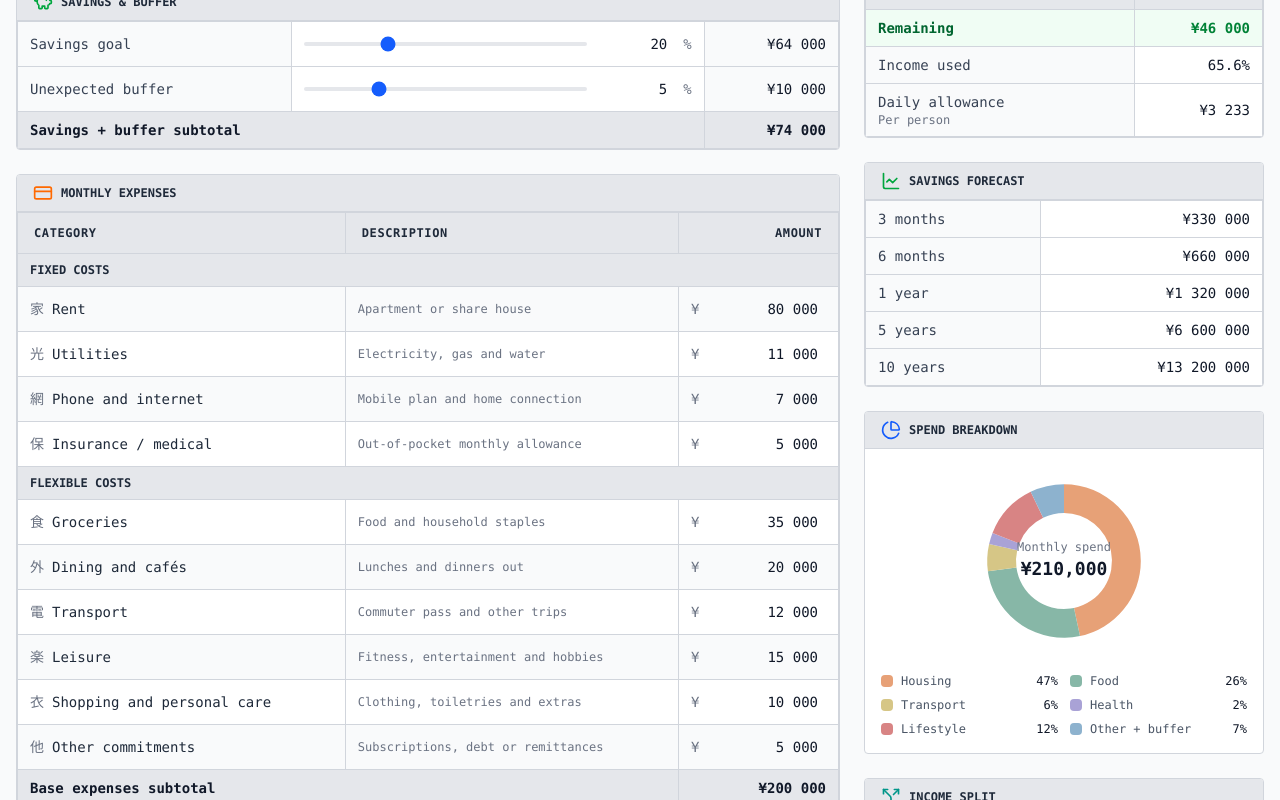
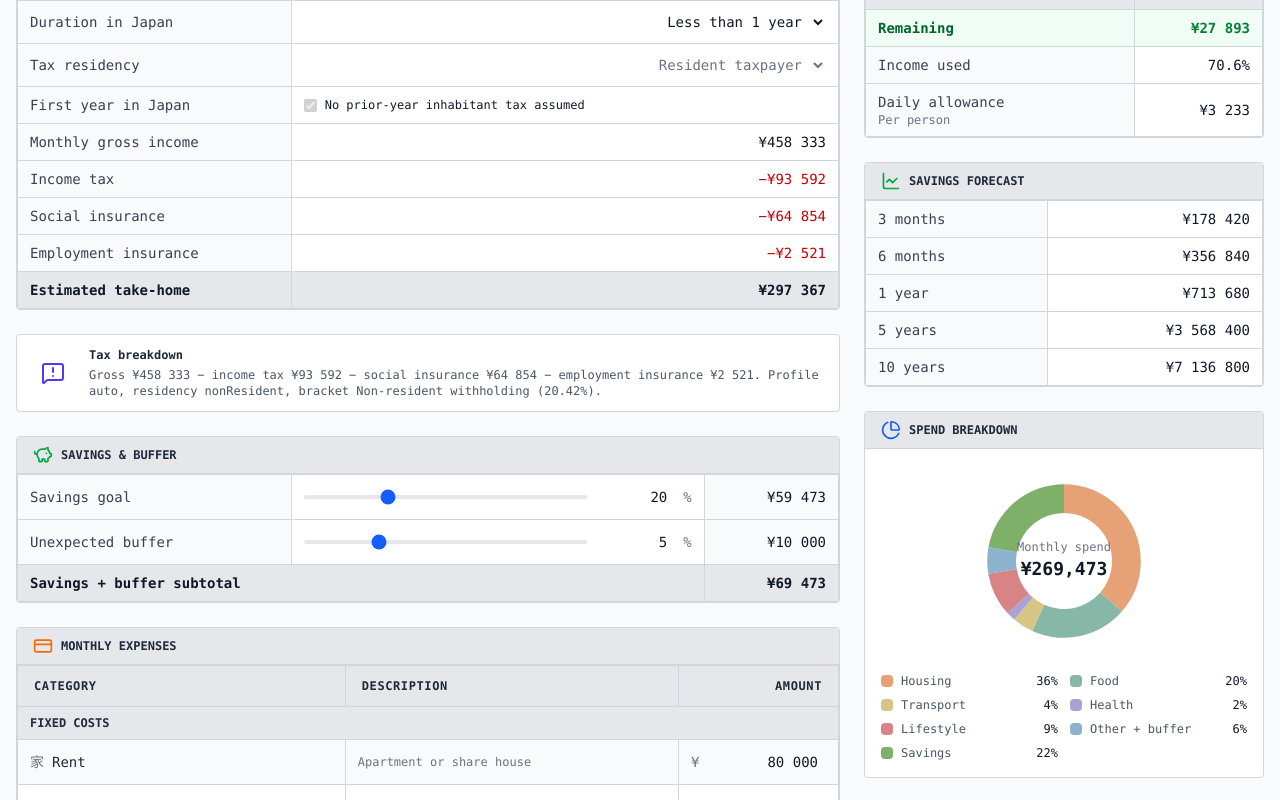
Before and after one commit to dewald-els/svelte-expenses-calculator, a Svelte app: page / in a window 1280 px wide. Shown: the part 320-1120 px from the top of the page. Built offline with nearby package versions, Linux system fonts and the light colour scheme.

Commit message:
redesign tweaking

```diff
--- a/src/App.svelte
+++ b/src/App.svelte
@@ -432,8 +432,40 @@
 
                 {#if planResult.takeHomeEstimate}
                   <tr>
-                    <td class="border border-gray-300 bg-gray-50 px-3 py-2 font-medium text-gray-700">Estimated take-home</td>
-                    <td class="border border-gray-300 px-3 py-2 text-right font-mono font-semibold text-gray-900">
+                    <td class="border border-gray-300 bg-gray-50 px-3 py-2 font-medium text-gray-700">Monthly gross income</td>
+                    <td class="border border-gray-300 px-3 py-2 text-right font-mono">
+                      {formatYen(planResult.takeHomeEstimate.monthlyGross)}
+                    </td>
+                  </tr>
+                  <tr>
+                    <td class="border border-gray-300 bg-gray-50 px-3 py-2 font-medium text-gray-700">Income tax</td>
+                    <td class="border border-gray-300 px-3 py-2 text-right font-mono text-red-700">
+                      −{formatYen(planResult.takeHomeEstimate.monthlyIncomeTax)}
+                    </td>
+                  </tr>
+                  {#if planResult.takeHomeEstimate.monthlyResidentTax > 0}
+                    <tr>
+                      <td class="border border-gray-300 bg-gray-50 px-3 py-2 font-medium text-gray-700">Resident tax</td>
+                      <td class="border border-gray-300 px-3 py-2 text-right font-mono text-red-700">
+                        −{formatYen(planResult.takeHomeEstimate.monthlyResidentTax)}
+                      </td>
+                    </tr>
+                  {/if}
+                  <tr>
+                    <td class="border border-gray-300 bg-gray-50 px-3 py-2 font-medium text-gray-700">Social insurance</td>
+                    <td class="border border-gray-300 px-3 py-2 text-right font-mono text-red-700">
+                      −{formatYen(planResult.takeHomeEstimate.monthlySocialInsurance)}
+                    </td>
+                  </tr>
+                  <tr>
+                    <td class="border border-gray-300 bg-gray-50 px-3 py-2 font-medium text-gray-700">Employment insurance</td>
+                    <td class="border border-gray-300 px-3 py-2 text-right font-mono text-red-700">
+                      −{formatYen(planResult.takeHomeEstimate.monthlyEmploymentInsurance)}
+                    </td>
+                  </tr>
+                  <tr class="bg-gray-200 font-bold">
+                    <td class="border border-gray-300 px-3 py-2 text-gray-900">Estimated take-home</td>
+                    <td class="border border-gray-300 px-3 py-2 text-right font-mono text-gray-900">
                       {formatYen(planResult.effectiveMonthlyIncome)}
                     </td>
                   </tr>
@@ -709,12 +741,13 @@
           <div class="p-4">
             <ExpenseDonut
               slices={planResult.chartSlices}
-              total={planResult.monthlySpend}
+              total={planResult.monthlySpend + planResult.targetMonthlySavings}
             />
-            <div class="mt-4 grid grid-cols-2 gap-x-3 gap-y-2 text-xs">
+                <div class="mt-4 grid grid-cols-2 gap-x-3 gap-y-2 text-xs">
               {#each planResult.chartSlices as slice (slice.name)}
+                {@const chartTotal = planResult.monthlySpend + planResult.targetMonthlySavings}
                 {@const percent = Math.round(
-                  (slice.amount / Math.max(planResult.monthlySpend, 1)) * 100,
+                  (slice.amount / Math.max(chartTotal, 1)) * 100,
                 )}
                 <div class="flex items-center justify-between gap-2">
                   <div class="flex min-w-0 items-center gap-2">
--- a/src/lib/planner/engine.ts
+++ b/src/lib/planner/engine.ts
@@ -15,6 +15,7 @@ const sliceColors = [
   "#a9a2d6",
   "#d88484",
   "#8db2ce",
+  "#7fb069",
 ];
 
 // ── Pure helpers ───────────────────────────────────────────────────
@@ -298,12 +299,12 @@ export function calculatePlan(input: PlanInput): PlanResult {
     targetMonthlySpend,
     savingsGoalGap,
     incomeUsedRate,
-    annualSavings: monthlySavings * 12,
-    threeMonthSavings: monthlySavings * 3,
-    sixMonthSavings: monthlySavings * 6,
-    twelveMonthSavings: monthlySavings * 12,
-    fiveYearSavings: monthlySavings * 60,
-    tenYearSavings: monthlySavings * 120,
+    annualSavings: targetMonthlySavings * 12,
+    threeMonthSavings: targetMonthlySavings * 3,
+    sixMonthSavings: targetMonthlySavings * 6,
+    twelveMonthSavings: targetMonthlySavings * 12,
+    fiveYearSavings: targetMonthlySavings * 60,
+    tenYearSavings: targetMonthlySavings * 120,
     dailyFlexibleAllowance: flexibleSpend / (30 * household),
     insight: buildInsight(monthlySavings, savingsGoalGap, savingsGoalPercent),
     takeHomeEstimate,
@@ -345,6 +346,11 @@ export function calculatePlan(input: PlanInput): PlanResult {
         amount: expense(input.expenses, "other") + bufferAmount,
         color: sliceColors[5],
       },
+      {
+        name: "Savings",
+        amount: targetMonthlySavings,
+        color: sliceColors[6],
+      },
     ],
     incomeSplit: buildIncomeSplit(
       income,
--- a/src/lib/planner/presets.ts
+++ b/src/lib/planner/presets.ts
@@ -131,7 +131,7 @@ export const presetExpenses: Record<
 export function createDefaultPlanInput(): PlanInput {
   return {
     income: 320000,
-    incomeMode: "monthlyTakeHome",
+    incomeMode: "yearlyGross",
     yearlyGrossIncome: 5500000,
     household: 1,
     bufferPercent: 5,
```
Also changed, not shown: 2 other files (tests, documents, lock files or other folders).
